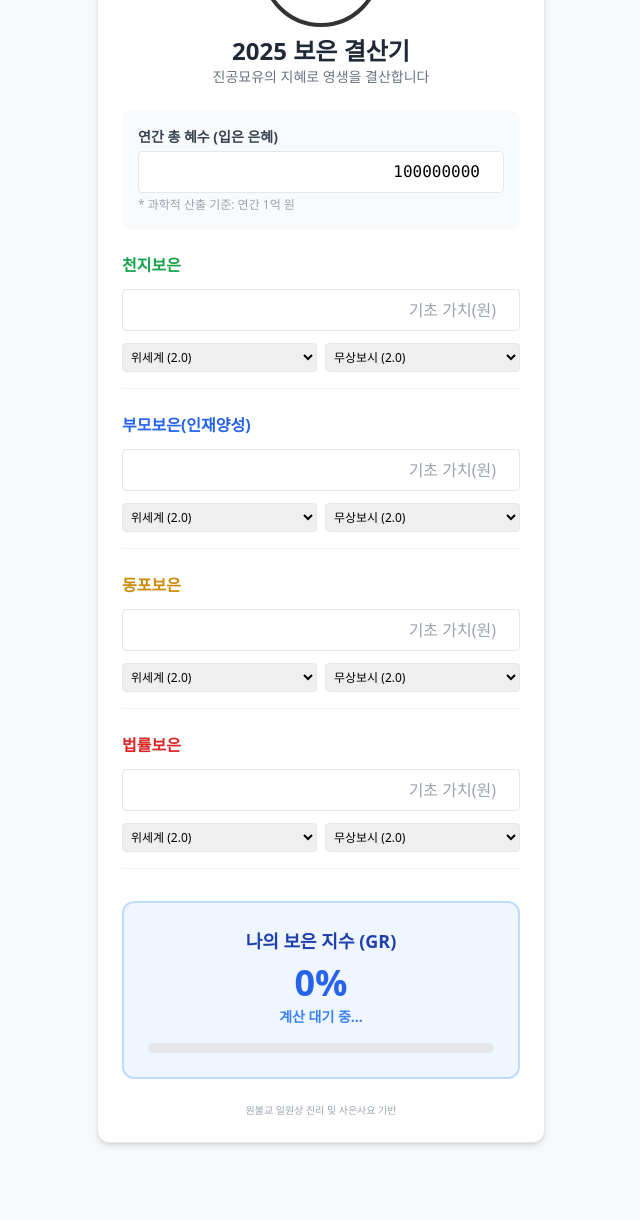
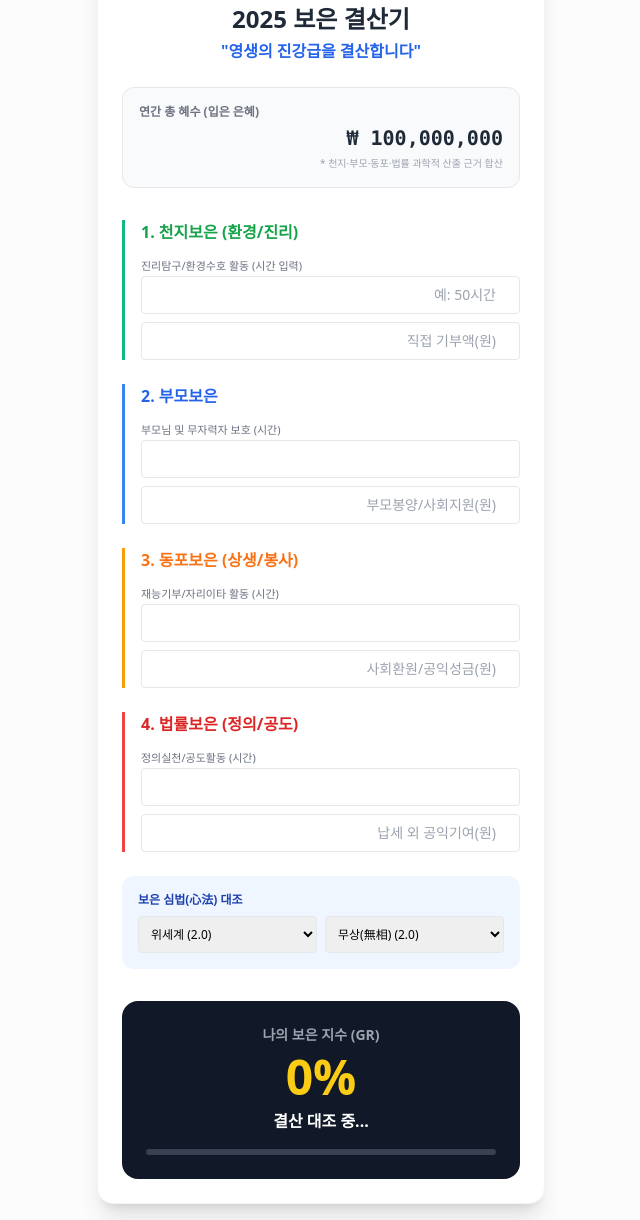
Before and after one commit to gunjoong-cho/my-accounting-app, a plain HTML site: page index.html in a window 1280 px wide. Shown: the part 150-1370 px from the top of the page, without its empty margins (319-959 px from the left). Before the commit the page ends 1325 px from the top, so only its background shows below. Drawn offline with nearby package versions, Linux system fonts and the light colour scheme.

Commit message:
Update index.html

```diff
--- a/index.html
+++ b/index.html
@@ -3,95 +3,135 @@
 <head>
     <meta charset="UTF-8">
     <meta name="viewport" content="width=device-width, initial-scale=1.0">
-    <title>2025 진공묘유 보은 결산기</title>
+    <title>2025 영생 진강급 결산기</title>
     <script src="https://cdn.tailwindcss.com"></script>
     <style>
-        .ilwon-circle { border: 4px solid #333; border-radius: 50%; width: 120px; height: 120px; display: flex; align-items: center; justify-content: center; margin: 0 auto; }
-        .bg-won { background-color: #f8f9fa; }
+        .ilwon-circle { border: 4px solid #333; border-radius: 50%; width: 100px; height: 100px; display: flex; align-items: center; justify-content: center; margin: 0 auto; }
+        .bg-won { background-color: #fcfcfc; }
+        .input-group { border-left: 3px solid #e5e7eb; padding-left: 1rem; margin-bottom: 1.5rem; }
     </style>
 </head>
-<body class="bg-won p-4 sm:p-8">
-    <div class="max-w-md mx-auto bg-white rounded-xl shadow-md overflow-hidden p-6 border border-gray-200">
+<body class="bg-won p-4">
+    <div class="max-w-md mx-auto bg-white rounded-2xl shadow-xl overflow-hidden p-6 border border-gray-100">
         <div class="text-center mb-6">
-            <div class="ilwon-circle mb-2"><span class="text-xs font-bold text-gray-400">一圓相</span></div>
-            <h1 class="text-2xl font-bold text-gray-800">2025 보은 결산기</h1>
-            <p class="text-sm text-gray-500">진공묘유의 지혜로 영생을 결산합니다</p>
+            <div class="ilwon-circle mb-3"><span class="text-xs font-bold text-gray-400">一圓相</span></div>
+            <h1 class="text-2xl font-black text-gray-800">2025 보은 결산기</h1>
+            <p class="text-md font-bold text-blue-600 mt-1">"영생의 진강급을 결산합니다"</p>
         </div>
 
-        <div class="mb-6 p-4 bg-gray-50 rounded-lg">
-            <label class="block text-sm font-bold text-gray-700 mb-1">연간 총 혜수 (입은 은혜)</label>
-            <input type="number" id="totalHyesu" value="100000000" class="w-full p-2 border rounded text-right font-mono" onchange="calculate()">
-            <p class="text-xs text-gray-400 mt-1">* 과학적 산출 기준: 연간 1억 원</p>
+        <div class="mb-8 p-4 bg-gray-50 rounded-xl border border-gray-200">
+            <label class="block text-xs font-bold text-gray-500 uppercase mb-1">연간 총 혜수 (입은 은혜)</label>
+            <div class="text-xl font-mono font-bold text-right text-gray-800">₩ 100,000,000</div>
+            <p class="text-[10px] text-gray-400 mt-1 text-right">* 천지·부모·동포·법률 과학적 산출 근거 합산</p>
         </div>
 
-        <div id="sections">
+        <div id="hyesiInputs">
+            <div class="input-group" style="border-color: #10b981;">
+                <h3 class="font-bold text-green-600 mb-2">1. 천지보은 (환경/진리)</h3>
+                <div class="space-y-2">
+                    <div>
+                        <label class="text-[11px] text-gray-500">진리탐구/환경수호 활동 (시간 입력)</label>
+                        <input type="number" data-type="time" id="tj_time" placeholder="예: 50시간" class="w-full p-2 border rounded text-right text-sm" oninput="calculate()">
+                    </div>
+                    <input type="number" data-type="money" id="tj_money" placeholder="직접 기부액(원)" class="w-full p-2 border rounded text-right text-sm" oninput="calculate()">
+                </div>
             </div>
 
-        <div class="mt-8 p-6 bg-blue-50 rounded-xl border-2 border-blue-200 text-center">
-            <h2 class="text-lg font-bold text-blue-800 mb-2">나의 보은 지수 (GR)</h2>
-            <div id="grDisplay" class="text-4xl font-black text-blue-600 mb-1">0%</div>
-            <div id="statusResult" class="text-sm font-bold text-blue-500">계산 대기 중...</div>
-            <div class="w-full bg-gray-200 rounded-full h-2.5 mt-4">
-                <div id="grBar" class="bg-blue-600 h-2.5 rounded-full" style="width: 0%"></div>
+            <div class="input-group" style="border-color: #3b82f6;">
+                <h3 class="font-bold text-blue-600 mb-2">2. 부모보은</h3>
+                <div class="space-y-2">
+                    <div>
+                        <label class="text-[11px] text-gray-500">부모님 및 무자력자 보호 (시간)</label>
+                        <input type="number" data-type="time" id="bm_time" class="w-full p-2 border rounded text-right text-sm" oninput="calculate()">
+                    </div>
+                    <input type="number" data-type="money" id="bm_money" placeholder="부모봉양/사회지원(원)" class="w-full p-2 border rounded text-right text-sm" oninput="calculate()">
                 </div>
             </div>
-        <p class="text-[10px] text-gray-400 mt-6 text-center">원불교 일원상 진리 및 사은사요 기반</p>
+
+            <div class="input-group" style="border-color: #f59e0b;">
+                <h3 class="font-bold text-orange-500 mb-2">3. 동포보은 (상생/봉사)</h3>
+                <div class="space-y-2">
+                    <div>
+                        <label class="text-[11px] text-gray-500">재능기부/자리이타 활동 (시간)</label>
+                        <input type="number" data-type="time" id="dp_time" class="w-full p-2 border rounded text-right text-sm" oninput="calculate()">
+                    </div>
+                    <input type="number" data-type="money" id="dp_money" placeholder="사회환원/공익성금(원)" class="w-full p-2 border rounded text-right text-sm" oninput="calculate()">
+                </div>
             </div>
 
-    <script>
-        const sections = [
-            { id: 'cheonji', name: '천지보은', color: 'green' },
-            { id: 'bumo', name: '부모보은(인재양성)', color: 'blue' },
-            { id: 'dongpo', name: '동포보은', color: 'yellow' },
-            { id: 'beopryul', name: '법률보은', color: 'red' }
-        ];
+            <div class="input-group" style="border-color: #ef4444;">
+                <h3 class="font-bold text-red-600 mb-2">4. 법률보은 (정의/공도)</h3>
+                <div class="space-y-2">
+                    <div>
+                        <label class="text-[11px] text-gray-500">정의실천/공도활동 (시간)</label>
+                        <input type="number" data-type="time" id="bl_time" class="w-full p-2 border rounded text-right text-sm" oninput="calculate()">
+                    </div>
+                    <input type="number" data-type="money" id="bl_money" placeholder="납세 외 공익기여(원)" class="w-full p-2 border rounded text-right text-sm" oninput="calculate()">
+                </div>
+            </div>
+        </div>
 
-        const sectionsContainer = document.getElementById('sections');
-        sections.forEach(s => {
-            const div = document.createElement('div');
-            div.className = `mb-6 pb-4 border-b border-gray-100`;
-            div.innerHTML = `
-                <h3 class="font-bold text-${s.color}-600 mb-3">${s.name}</h3>
-                <div class="grid grid-cols-1 gap-3">
-                    <input type="number" id="${s.id}_val" placeholder="기초 가치(원)" class="p-2 border rounded w-full text-right" oninput="calculate()">
+        <div class="mt-6 p-4 bg-blue-50 rounded-xl">
+            <h4 class="text-xs font-bold text-blue-800 mb-2">보은 심법(心法) 대조</h4>
             <div class="flex gap-2">
-                        <select id="${s.id}_pub" class="text-xs p-1 border rounded w-1/2" onchange="calculate()">
+                <select id="sim_pub" class="text-xs p-2 border rounded w-1/2" onchange="calculate()">
                     <option value="1.0">위가족 (1.0)</option>
                     <option value="1.5">위사회 (1.5)</option>
                     <option value="2.0" selected>위세계 (2.0)</option>
                 </select>
-                        <select id="${s.id}_no" class="text-xs p-1 border rounded w-1/2" onchange="calculate()">
+                <select id="sim_no" class="text-xs p-2 border rounded w-1/2" onchange="calculate()">
                     <option value="1.0">상 있음 (1.0)</option>
-                            <option value="2.0" selected>무상보시 (2.0)</option>
+                    <option value="2.0" selected>무상(無相) (2.0)</option>
                 </select>
             </div>
         </div>
-            `;
-            sectionsContainer.appendChild(div);
+
+        <div class="mt-8 p-6 bg-gray-900 rounded-2xl text-center text-white">
+            <h2 class="text-sm font-bold text-gray-400 mb-2">나의 보은 지수 (GR)</h2>
+            <div id="grDisplay" class="text-5xl font-black text-yellow-400 mb-2">0%</div>
+            <div id="statusResult" class="text-md font-bold">결산 대조 중...</div>
+            <div class="w-full bg-gray-700 rounded-full h-1.5 mt-4">
+                <div id="grBar" class="bg-yellow-400 h-1.5 rounded-full" style="width: 0%"></div>
+            </div>
+        </div>
+    </div>
+
+    <script>
+        const TIME_UNIT_PRICE = 30000; // 1시간 정성 = 3만원 환산
+
+        function calculate() {
+            let totalHyesiVal = 0;
+            const hyesuVal = 100000000;
+
+            // 시간 환산액 합산
+            const times = document.querySelectorAll('input[data-type="time"]');
+            times.forEach(t => {
+                totalHyesiVal += (parseFloat(t.value) || 0) * TIME_UNIT_PRICE;
             });
 
-        function calculate() {
-            let totalHyesi = 0;
-            const hyesu = parseFloat(document.getElementById('totalHyesu').value) || 1;
-
-            sections.forEach(s => {
-                const val = parseFloat(document.getElementById(`${s.id}_val`).value) || 0;
-                const pub = parseFloat(document.getElementById(`${s.id}_pub`).value);
-                const no = parseFloat(document.getElementById(`${s.id}_no`).value);
-                totalHyesi += (val * pub * no);
+            // 직접 기부액 합산
+            const moneys = document.querySelectorAll('input[data-type="money"]');
+            moneys.forEach(m => {
+                totalHyesiVal += (parseFloat(m.value) || 0);
             });
 
-            const gr = (totalHyesi / hyesu) * 100;
+            // 가중치 적용
+            const pub = parseFloat(document.getElementById('sim_pub').value);
+            const no = parseFloat(document.getElementById('sim_no').value);
+            const finalHyesi = totalHyesiVal * pub * no;
+
+            const gr = (finalHyesi / hyesuVal) * 100;
+
             document.getElementById('grDisplay').innerText = gr.toFixed(1) + '%';
             document.getElementById('grBar').style.width = Math.min(gr, 100) + '%';
 
-            const resultTxt = document.getElementById('statusResult');
+            const status = document.getElementById('statusResult');
             if(gr >= 100) {
-                resultTxt.innerText = "🎉 진급(進級): 복락의 자산 저축 중!";
-                resultTxt.className = "text-sm font-bold text-green-600";
+                status.innerText = "🌟 진급(進級): 성현의 길에 합함";
+                status.className = "text-md font-bold text-green-400";
             } else {
-                resultTxt.innerText = "💪 분발: 빚을 갚아가는 보은의 길";
-                resultTxt.className = "text-sm font-bold text-orange-500";
+                status.innerText = "🌱 강급 경계: 보은의 정성이 더 필요함";
+                status.className = "text-md font-bold text-orange-400";
             }
         }
     </script>
```
Lines whose indentation alone changed are shown as unchanged.
